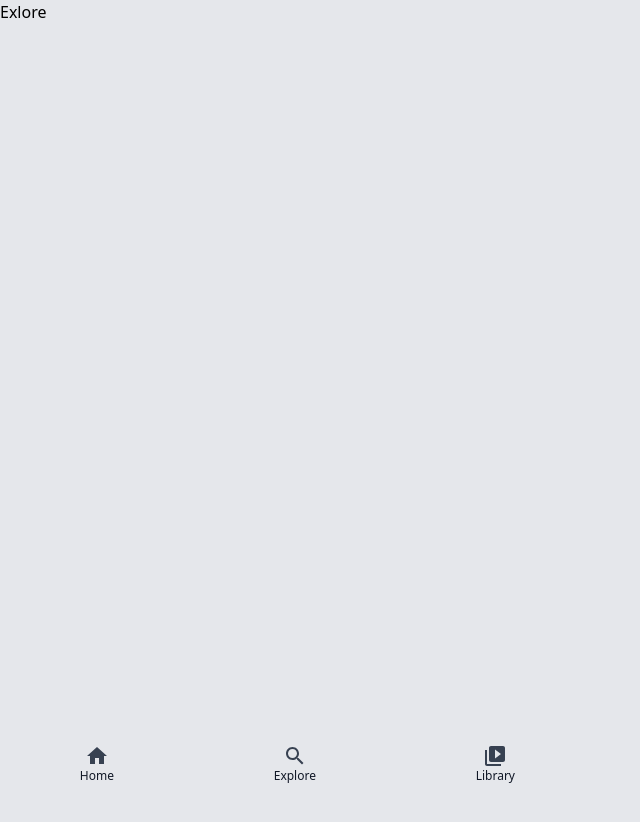
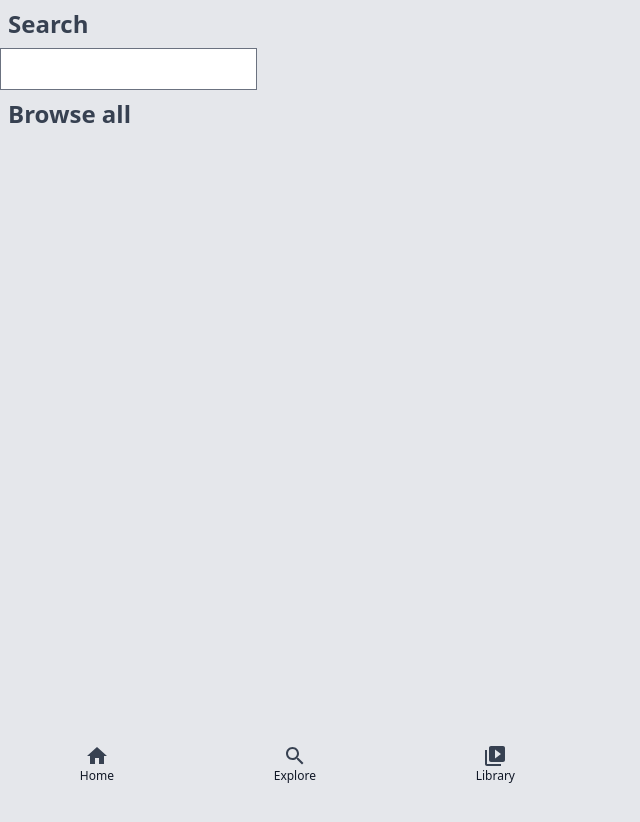
Before and after one commit to krishnaanaril/podcasts, an Angular app: page /explore in a window 1280 px wide. Shown: the top 822 px of the page, without its empty margins (0-640 px from the left). Built offline with nearby package versions, Linux system fonts and the light colour scheme.

Commit message:
feat: add tailwind forms

```diff
--- a/package.json
+++ b/package.json
@@ -30,6 +30,7 @@
     "@angular/cli": "~15.2.4",
     "@angular/compiler-cli": "^15.2.0",
     "@compodoc/compodoc": "^1.1.19",
+    "@tailwindcss/forms": "^0.5.3",
     "@tailwindcss/line-clamp": "^0.4.4",
     "@tailwindcss/typography": "^0.5.9",
     "@types/jasmine": "~4.3.0",
--- a/projects/podcasts-ui/src/app/components/explore/explore.component.html
+++ b/projects/podcasts-ui/src/app/components/explore/explore.component.html
@@ -1,3 +1,9 @@
 <div class="min-h-screen">
-    Exlore
+    <section>
+        <h2 class="m-2 prose dark:prose-invert text-2xl font-bold">Search</h2>
+        <input type="search" name="searchText" id="searchText" class="form-input">
+    </section>
+    <section>
+        <h2 class="m-2 prose dark:prose-invert text-2xl font-bold">Browse all</h2>
+    </section>
 </div>
--- a/tailwind.config.js
+++ b/tailwind.config.js
@@ -10,5 +10,6 @@ module.exports = {
     require('@tailwindcss/typography'),
     require('@tailwindcss/container-queries'),
     require('@tailwindcss/line-clamp'),
+    require('@tailwindcss/forms'),
   ],
 }
```
Also changed, not shown: 1 other file (tests, documents, lock files or other folders).
